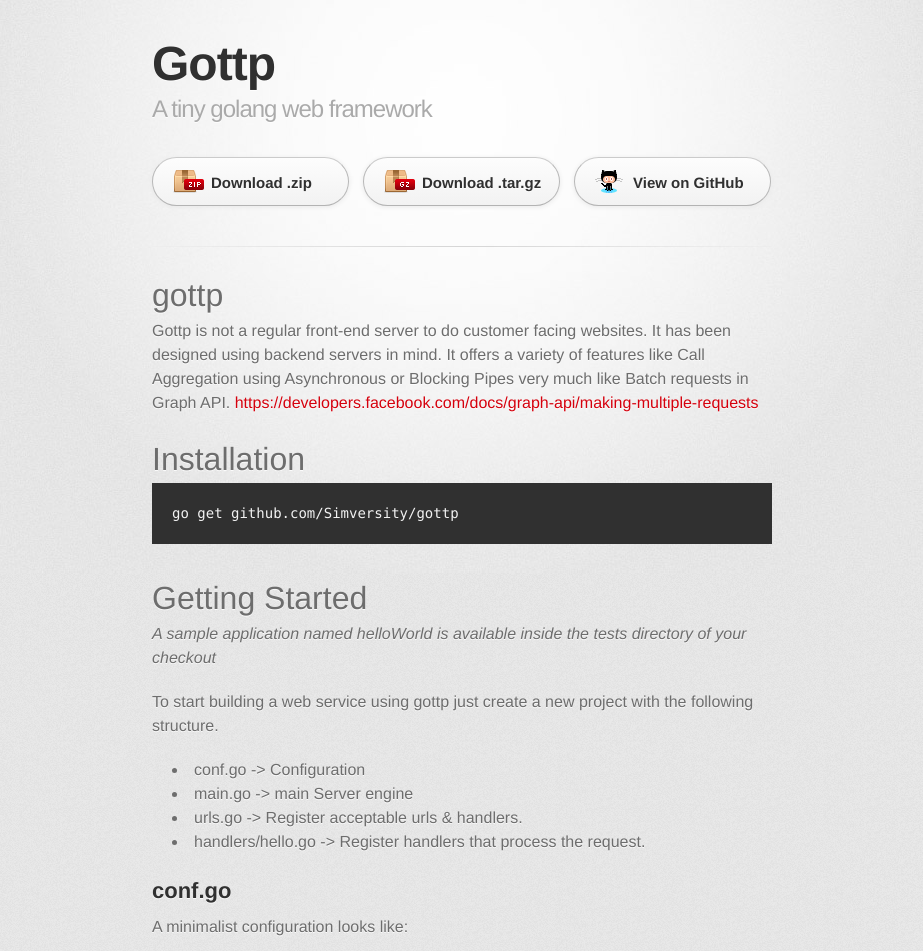
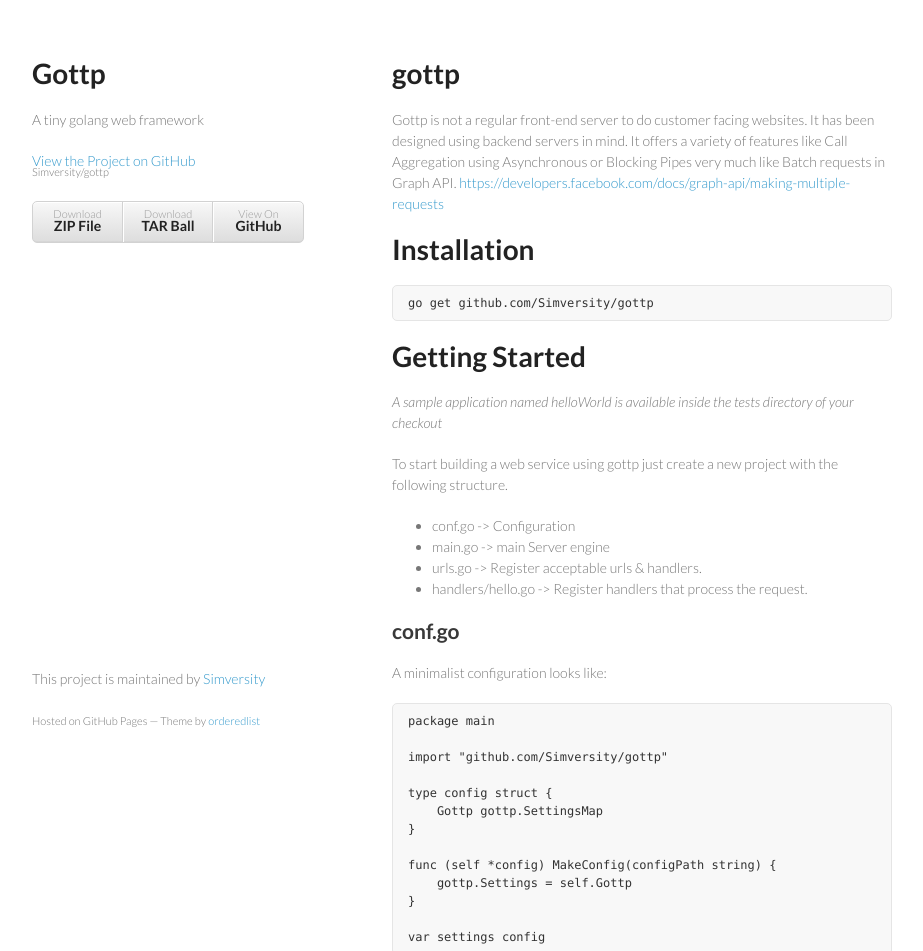
Before and after one commit to meson10/gottp, a plain HTML site: page index.html in a window 1280 px wide. Shown: the top 951 px of the page, without its empty margins (178-1101 px from the left). Drawn offline with Linux system fonts and the light colour scheme; a web font is replaced by a local one.

Commit message:
Create gh-pages branch via GitHub

```diff
--- a/index.html
+++ b/index.html
@@ -1,36 +1,33 @@
-<!DOCTYPE html>
+<!doctype html>
 <html>
   <head>
-    <meta charset='utf-8'>
+    <meta charset="utf-8">
     <meta http-equiv="X-UA-Compatible" content="chrome=1">
-    <link href='https://fonts.googleapis.com/css?family=Chivo:900' rel='stylesheet' type='text/css'>
-    <link rel="stylesheet" type="text/css" href="stylesheets/stylesheet.css" media="screen" />
-    <link rel="stylesheet" type="text/css" href="stylesheets/pygment_trac.css" media="screen" />
-    <link rel="stylesheet" type="text/css" href="stylesheets/print.css" media="print" />
+    <title>Gottp by Simversity</title>
+
+    <link rel="stylesheet" href="stylesheets/styles.css">
+    <link rel="stylesheet" href="stylesheets/pygment_trac.css">
+    <meta name="viewport" content="width=device-width, initial-scale=1, user-scalable=no">
     <!--[if lt IE 9]>
     <script src="//html5shiv.googlecode.com/svn/trunk/html5.js"></script>
     <![endif]-->
-    <title>Gottp by Simversity</title>
   </head>
-
   <body>
-    <div id="container">
-      <div class="inner">
-
+    <div class="wrapper">
       <header>
         <h1>Gottp</h1>
-          <h2>A tiny golang web framework</h2>
+        <p>A tiny golang web framework</p>
+
+        <p class="view"><a href="https://github.com/Simversity/gottp">View the Project on GitHub <small>Simversity/gottp</small></a></p>
+
+
+        <ul>
+          <li><a href="https://github.com/Simversity/gottp/zipball/master">Download <strong>ZIP File</strong></a></li>
+          <li><a href="https://github.com/Simversity/gottp/tarball/master">Download <strong>TAR Ball</strong></a></li>
+          <li><a href="https://github.com/Simversity/gottp">View On <strong>GitHub</strong></a></li>
+        </ul>
       </header>
-
-        <section id="downloads" class="clearfix">
-          <a href="https://github.com/Simversity/gottp/zipball/master" id="download-zip" class="button"><span>Download .zip</span></a>
-          <a href="https://github.com/Simversity/gottp/tarball/master" id="download-tar-gz" class="button"><span>Download .tar.gz</span></a>
-          <a href="https://github.com/Simversity/gottp" id="view-on-github" class="button"><span>View on GitHub</span></a>
-        </section>
-
-        <hr>
-
-        <section id="main_content">
+      <section>
         <h1>
 <a name="gottp" class="anchor" href="#gottp"><span class="octicon octicon-link"></span></a>gottp</h1>
 
@@ -198,24 +195,22 @@ func HelloMessage(req *gottp.Request) {
 
 <p>... Working on Documentation, Should be available soon ...</p>
       </section>
-
       <footer>
-          Gottp is maintained by <a href="https://github.com/Simversity">Simversity</a><br>
-          This page was generated by <a href="http://pages.github.com">GitHub Pages</a>. Tactile theme by <a href="https://twitter.com/jasonlong">Jason Long</a>.
+        <p>This project is maintained by <a href="https://github.com/Simversity">Simversity</a></p>
+        <p><small>Hosted on GitHub Pages &mdash; Theme by <a href="https://github.com/orderedlist">orderedlist</a></small></p>
       </footer>
-
+    </div>
+    <script src="javascripts/scale.fix.js"></script>
               <script type="text/javascript">
             var gaJsHost = (("https:" == document.location.protocol) ? "https://ssl." : "http://www.");
             document.write(unescape("%3Cscript src='" + gaJsHost + "google-analytics.com/ga.js' type='text/javascript'%3E%3C/script%3E"));
           </script>
           <script type="text/javascript">
             try {
-              var pageTracker = _gat._getTracker("UA-51523362-1");
+              var pageTracker = _gat._getTracker("UA-54802717-1");
             pageTracker._trackPageview();
             } catch(err) {}
           </script>
 
-      </div>
-    </div>
   </body>
 </html>
--- /dev/null
+++ b/javascripts/scale.fix.js
@@ -0,0 +1,17 @@
+var metas = document.getElementsByTagName('meta');
+var i;
+if (navigator.userAgent.match(/iPhone/i)) {
+  for (i=0; i<metas.length; i++) {
+    if (metas[i].name == "viewport") {
+      metas[i].content = "width=device-width, minimum-scale=1.0, maximum-scale=1.0";
+    }
+  }
+  document.addEventListener("gesturestart", gestureStart, false);
+}
+function gestureStart() {
+  for (i=0; i<metas.length; i++) {
+    if (metas[i].name == "viewport") {
+      metas[i].content = "width=device-width, minimum-scale=0.25, maximum-scale=1.6";
+    }
+  }
+}
--- /dev/null
+++ b/stylesheets/styles.css
@@ -0,0 +1,255 @@
+@import url(https://fonts.googleapis.com/css?family=Lato:300italic,700italic,300,700);
+
+body {
+  padding:50px;
+  font:14px/1.5 Lato, "Helvetica Neue", Helvetica, Arial, sans-serif;
+  color:#777;
+  font-weight:300;
+}
+
+h1, h2, h3, h4, h5, h6 {
+  color:#222;
+  margin:0 0 20px;
+}
+
+p, ul, ol, table, pre, dl {
+  margin:0 0 20px;
+}
+
+h1, h2, h3 {
+  line-height:1.1;
+}
+
+h1 {
+  font-size:28px;
+}
+
+h2 {
+  color:#393939;
+}
+
+h3, h4, h5, h6 {
+  color:#494949;
+}
+
+a {
+  color:#39c;
+  font-weight:400;
+  text-decoration:none;
+}
+
+a small {
+  font-size:11px;
+  color:#777;
+  margin-top:-0.6em;
+  display:block;
+}
+
+.wrapper {
+  width:860px;
+  margin:0 auto;
+}
+
+blockquote {
+  border-left:1px solid #e5e5e5;
+  margin:0;
+  padding:0 0 0 20px;
+  font-style:italic;
+}
+
+code, pre {
+  font-family:Monaco, Bitstream Vera Sans Mono, Lucida Console, Terminal;
+  color:#333;
+  font-size:12px;
+}
+
+pre {
+  padding:8px 15px;
+  background: #f8f8f8;
+  border-radius:5px;
+  border:1px solid #e5e5e5;
+  overflow-x: auto;
+}
+
+table {
+  width:100%;
+  border-collapse:collapse;
+}
+
+th, td {
+  text-align:left;
+  padding:5px 10px;
+  border-bottom:1px solid #e5e5e5;
+}
+
+dt {
+  color:#444;
+  font-weight:700;
+}
+
+th {
+  color:#444;
+}
+
+img {
+  max-width:100%;
+}
+
+header {
+  width:270px;
+  float:left;
+  position:fixed;
+}
+
+header ul {
+  list-style:none;
+  height:40px;
+
+  padding:0;
+
+  background: #eee;
+  background: -moz-linear-gradient(top, #f8f8f8 0%, #dddddd 100%);
+  background: -webkit-gradient(linear, left top, left bottom, color-stop(0%,#f8f8f8), color-stop(100%,#dddddd));
+  background: -webkit-linear-gradient(top, #f8f8f8 0%,#dddddd 100%);
+  background: -o-linear-gradient(top, #f8f8f8 0%,#dddddd 100%);
+  background: -ms-linear-gradient(top, #f8f8f8 0%,#dddddd 100%);
+  background: linear-gradient(top, #f8f8f8 0%,#dddddd 100%);
+
+  border-radius:5px;
+  border:1px solid #d2d2d2;
+  box-shadow:inset #fff 0 1px 0, inset rgba(0,0,0,0.03) 0 -1px 0;
+  width:270px;
+}
+
+header li {
+  width:89px;
+  float:left;
+  border-right:1px solid #d2d2d2;
+  height:40px;
+}
+
+header ul a {
+  line-height:1;
+  font-size:11px;
+  color:#999;
+  display:block;
+  text-align:center;
+  padding-top:6px;
+  height:40px;
+}
+
+strong {
+  color:#222;
+  font-weight:700;
+}
+
+header ul li + li {
+  width:88px;
+  border-left:1px solid #fff;
+}
+
+header ul li + li + li {
+  border-right:none;
+  width:89px;
+}
+
+header ul a strong {
+  font-size:14px;
+  display:block;
+  color:#222;
+}
+
+section {
+  width:500px;
+  float:right;
+  padding-bottom:50px;
+}
+
+small {
+  font-size:11px;
+}
+
+hr {
+  border:0;
+  background:#e5e5e5;
+  height:1px;
+  margin:0 0 20px;
+}
+
+footer {
+  width:270px;
+  float:left;
+  position:fixed;
+  bottom:50px;
+}
+
+@media print, screen and (max-width: 960px) {
+
+  div.wrapper {
+    width:auto;
+    margin:0;
+  }
+
+  header, section, footer {
+    float:none;
+    position:static;
+    width:auto;
+  }
+
+  header {
+    padding-right:320px;
+  }
+
+  section {
+    border:1px solid #e5e5e5;
+    border-width:1px 0;
+    padding:20px 0;
+    margin:0 0 20px;
+  }
+
+  header a small {
+    display:inline;
+  }
+
+  header ul {
+    position:absolute;
+    right:50px;
+    top:52px;
+  }
+}
+
+@media print, screen and (max-width: 720px) {
+  body {
+    word-wrap:break-word;
+  }
+
+  header {
+    padding:0;
+  }
+
+  header ul, header p.view {
+    position:static;
+  }
+
+  pre, code {
+    word-wrap:normal;
+  }
+}
+
+@media print, screen and (max-width: 480px) {
+  body {
+    padding:15px;
+  }
+
+  header ul {
+    display:none;
+  }
+}
+
+@media print {
+  body {
+    padding:0.4in;
+    font-size:12pt;
+    color:#444;
+  }
+}
```
Also changed, not shown: params.json (+1 -1 lines). Lines whose indentation alone changed are shown as unchanged.
